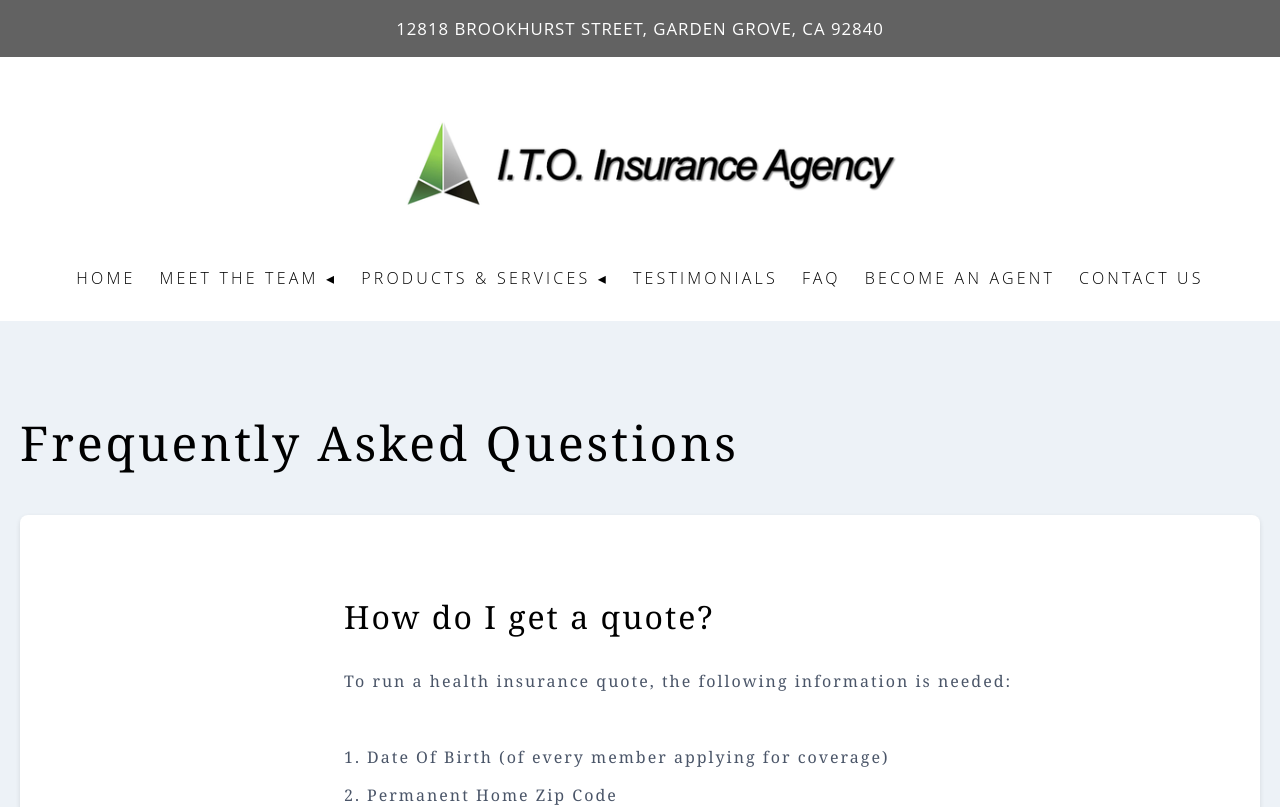
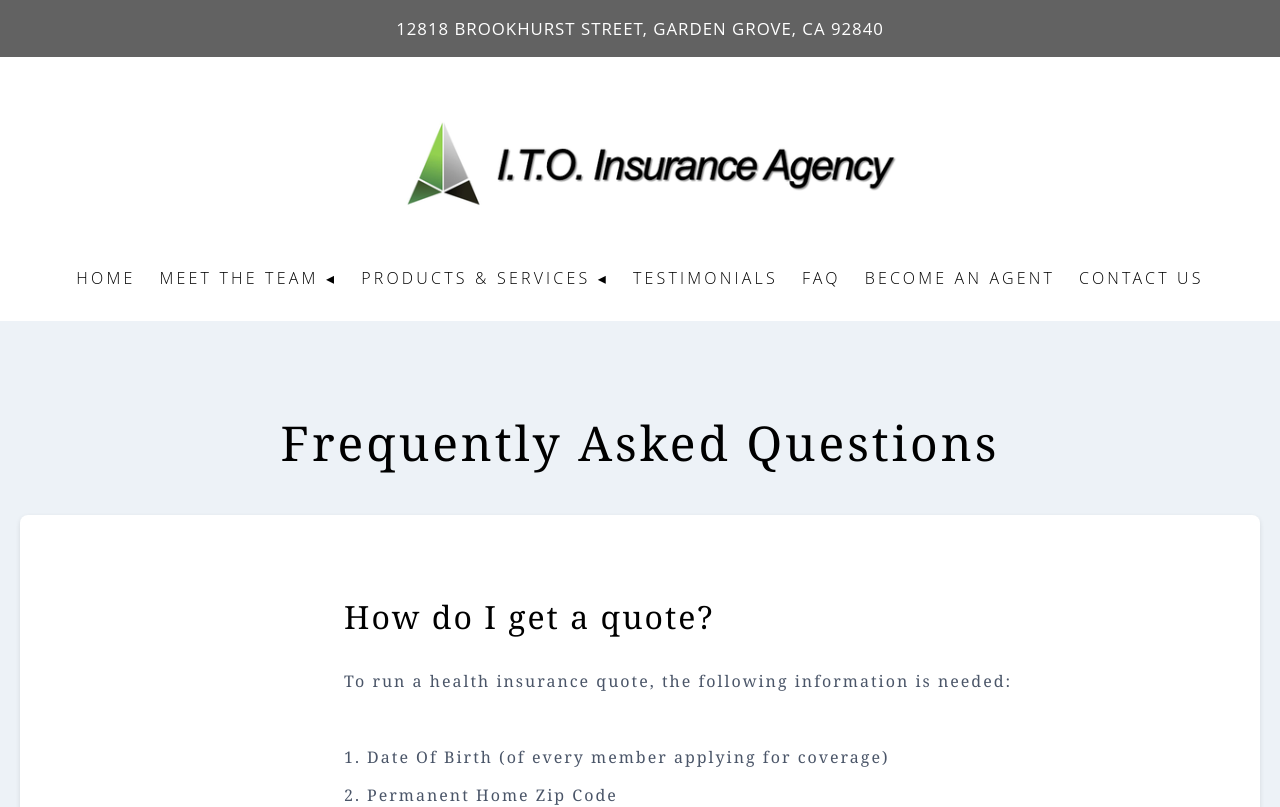
Before and after one commit to atphung21/business-web-template, a React (Create React App) app: page /faq in a window 1280 px wide. Shown: the top 807 px of the page. Built offline with nearby package versions, Linux system fonts and the light colour scheme.

Commit message:
updated FAQ title to be centered.

```diff
--- a/src/pages/FaqPage.js
+++ b/src/pages/FaqPage.js
@@ -26,7 +26,7 @@ export const FaqPage = ({ title, description }) => (
       style={{
         padding: "50px 20px",
         backgroundColor: "#edf2f7",
-        textAlign: "left",
+        textAlign: "center",
         letterSpacing: "3px",
       }}
     >
```
